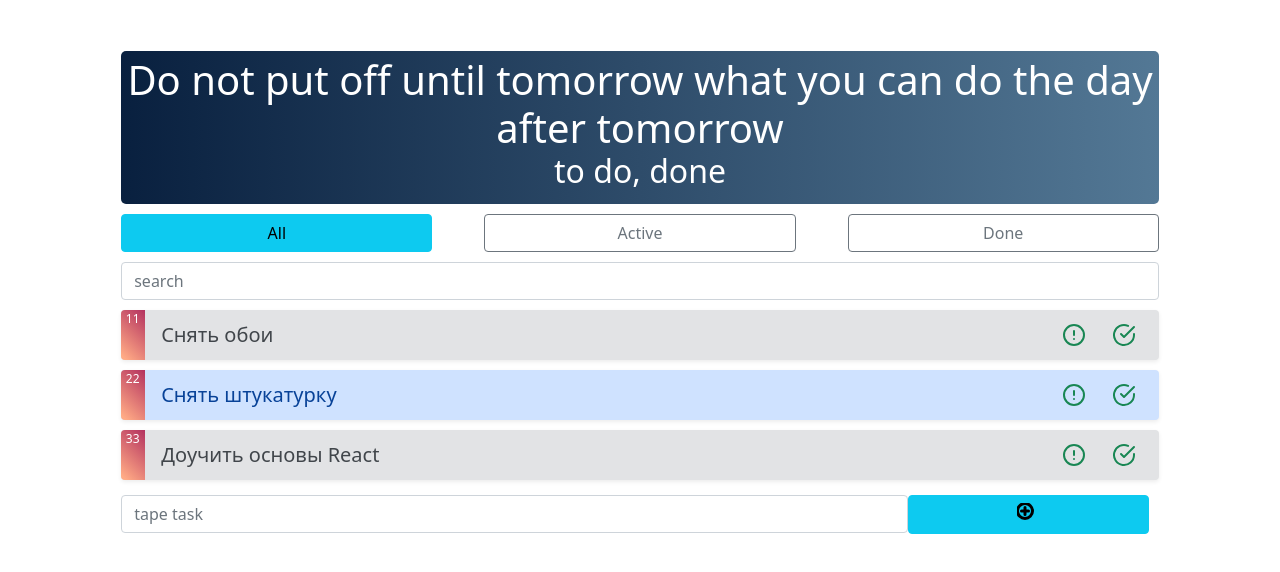
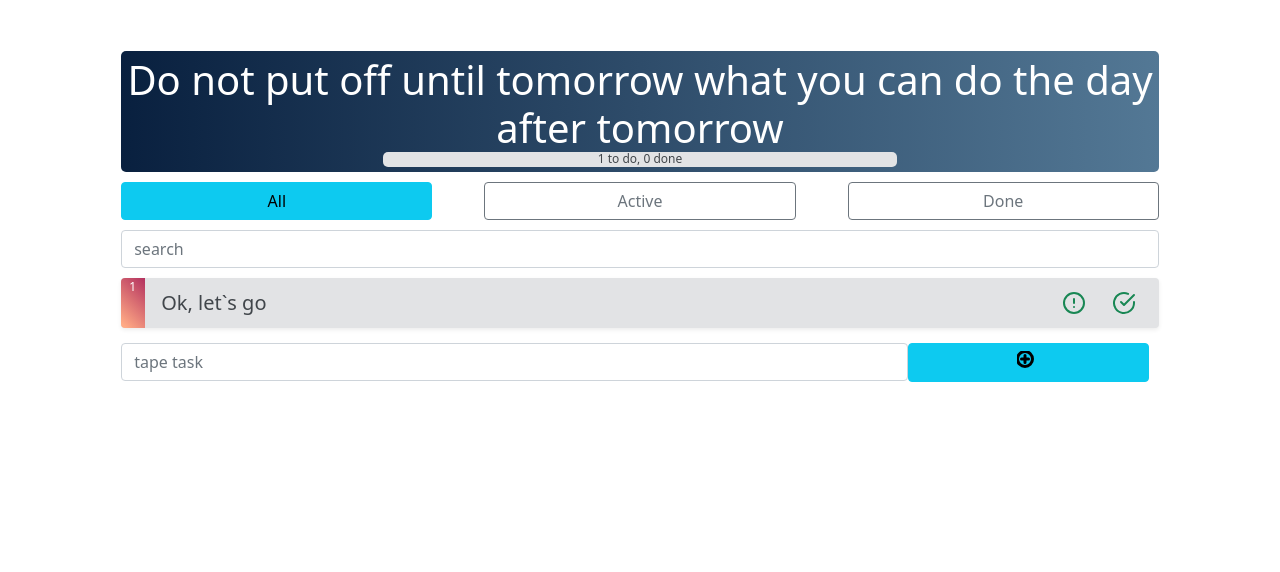
Before and after one commit to angrythunderbird/todo, a React (Create React App) app: page / in a window 1280 px wide. Shown: the top 572 px of the page. Built offline with nearby package versions, Linux system fonts and the light colour scheme.

Commit message:
feat: add header todos counters

```diff
--- a/src/components/app-header/app-header.css
+++ b/src/components/app-header/app-header.css
@@ -11,3 +11,13 @@
 .header h1 {
   margin: 0;
 }
+
+.todos-counter {
+  display: block;
+  margin: 0 auto;
+  width: 50%;
+  color: #41464b;
+  background-color: #e2e3e5;
+  border-radius: 5px;
+  font-size: 12px;
+}
--- a/src/components/app-header/app-header.jsx
+++ b/src/components/app-header/app-header.jsx
@@ -9,12 +9,13 @@ import './app-header.css';
 // }
 
 const AppHeader = ({ toDo, done }) => {
+  // if (toDo === 0 & done === 0) {}
   return (
     <div className="header">
       <h1>
         Do not put off until tomorrow what you can do the day after tomorrow
       </h1>
-      <h2>{toDo} to do, {done} done</h2>
+      <h2 className='todos-counter'>{toDo} to do, {done} done</h2>
     </div>
   )
 }
--- a/src/components/app/app.jsx
+++ b/src/components/app/app.jsx
@@ -8,15 +8,22 @@ import TodoList from '../todo-list/';
 import './app.css';
 
 export default class App extends Component {
-  maxId = 100;
+  maxId = 1;
 
   state = {
     todoData: [
-      { label: 'Снять обои', important: false, id: 11 },
-      { label: 'Снять штукатурку', important: true, id: 22 },
-      { label: 'Доучить основы React', important: false, id: 33 }
+      this.createTodoItem('Ok, let`s go')
     ]
   };
+
+  createTodoItem(label) {
+    return {
+      label,
+      important: false,
+      done: false,
+      id: this.maxId++
+    };
+  }
 
   deleteItem = (id) => {
     this.setState(({ todoData }) => {
@@ -30,11 +37,7 @@ export default class App extends Component {
   };
 
   addItem = (text) => {
-    const newItem = {
-      label: text,
-      important: false,
-      id: this.maxId++
-    };
+    const newItem = this.createTodoItem(text);
     this.setState(({ todoData }) => {
       const newArr = [...todoData, newItem];
       return {
@@ -43,21 +46,41 @@ export default class App extends Component {
     });
   }
 
+  toogleProperty(arr, id, propName) {
+    const idx = arr.findIndex((el) => el.id === id);
+    const oldItem = arr[idx];
+    const newItem = { ...oldItem, [propName]: !oldItem[propName] };
+    return [...arr.slice(0, idx), newItem, ...arr.slice(idx + 1)];
+  }
+
   onToogleImportant = (id) => {
-    console.log('I', id);
+    this.setState(({ todoData }) => {
+      return {
+        todoData: this.toogleProperty(todoData, id, 'important')
+      };
+    });
   }
 
   onToogleDone = (id) => {
-    console.log('D', id);
+    this.setState(({ todoData }) => {
+      return {
+        todoData: this.toogleProperty(todoData, id, 'done')
+      };
+    });
   }
 
   render() {
+
+    const {todoData} = this.state;
+    const doneCount = todoData.filter((el) => el.done).length;
+    const toDoCount = todoData.length - doneCount;
+
     return (
       <div className="container">
-        <AppHeader />
+        <AppHeader toDo={toDoCount} done={doneCount} />
         <TaskStatusFilter />
         <SearchPanel />
-        <TodoList todos={this.state.todoData}
+        <TodoList todos={todoData}
           onDelete={this.deleteItem}
           onToogleImportant={this.onToogleImportant}
           onToogleDone={this.onToogleDone} />
```
